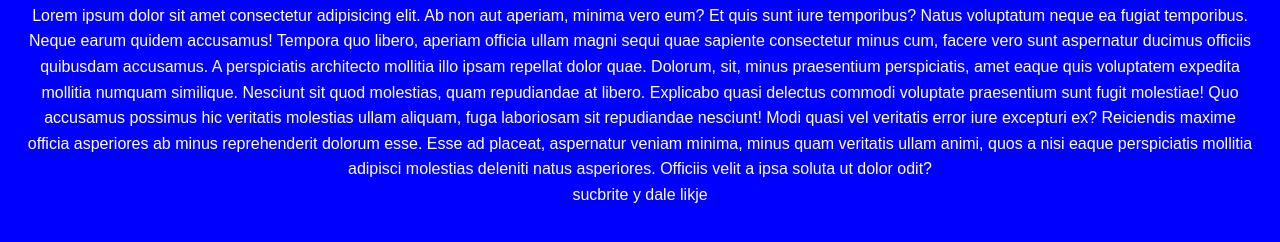
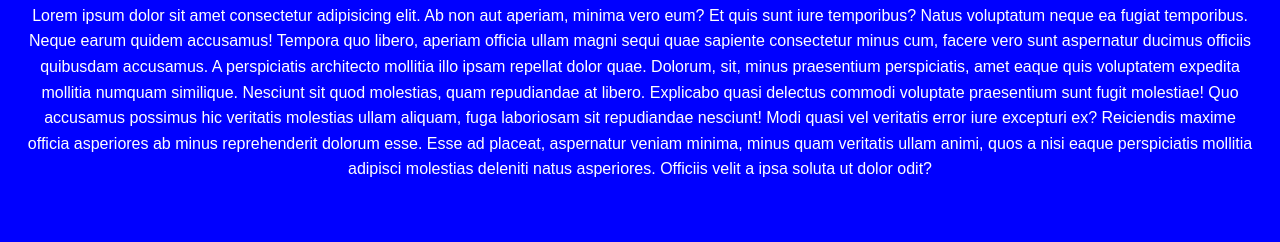
Before and after one commit to EzeAlvarezGrova/lalalal, a plain HTML site: page index.html in a window 1280 px wide. Shown: the part 170-412 px from the top of the page. Drawn offline with nearby package versions, Linux system fonts and the light colour scheme.

Commit message:
2 commit

```diff
--- a/index.html
+++ b/index.html
@@ -40,7 +40,7 @@
                     dolor odit?
                 </p>
 
-                <p>sucbrite y dale likje</p>
+
             </div>
 
         </div>
```
